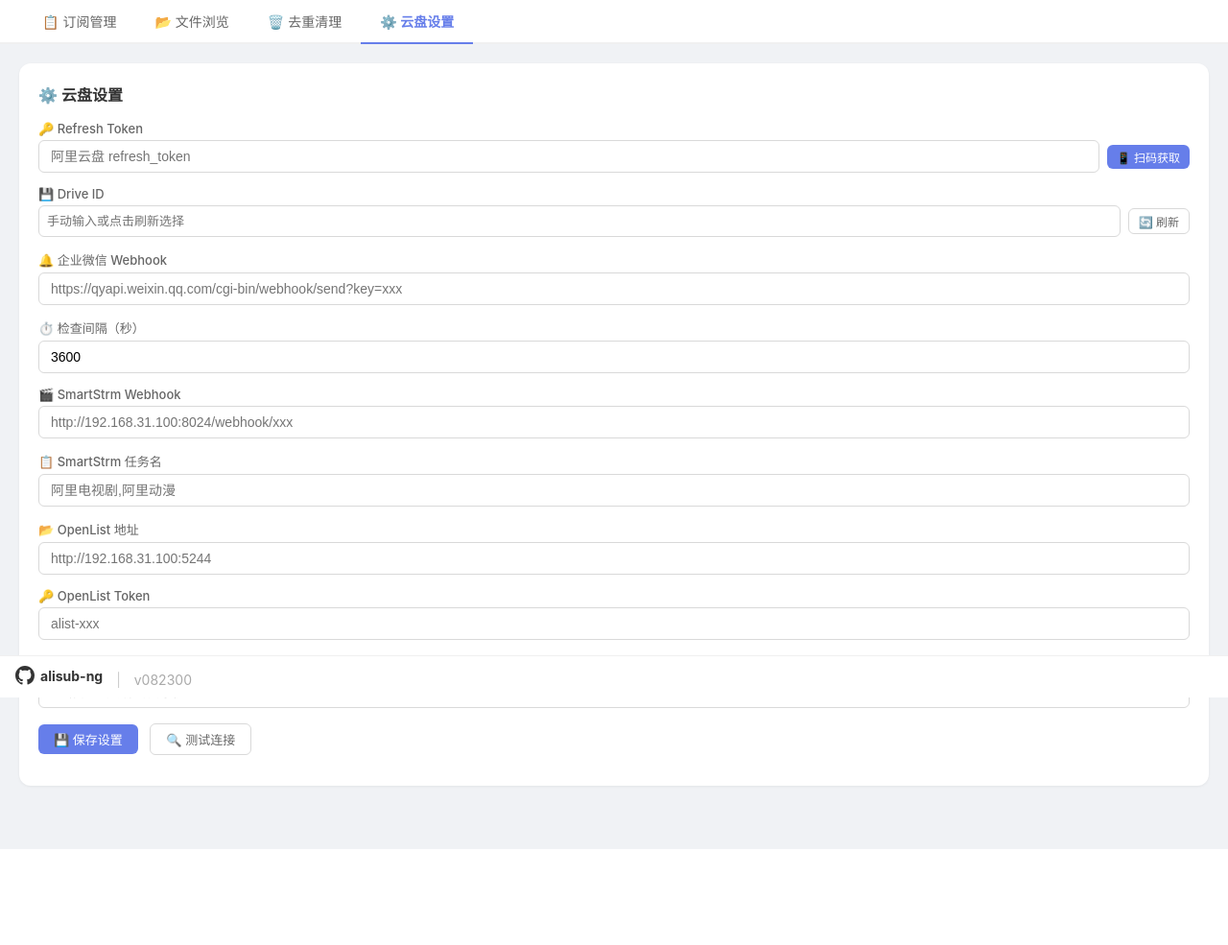
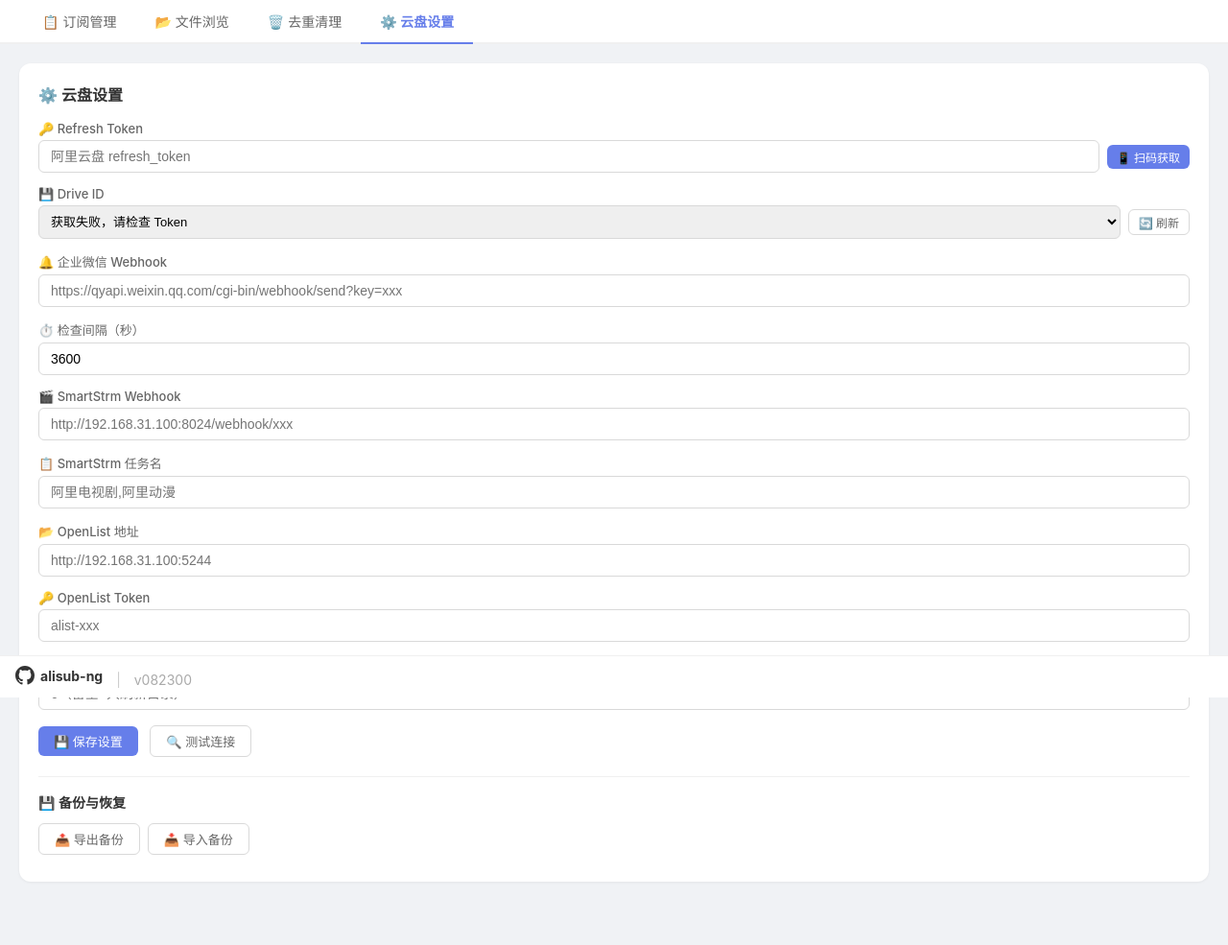
Before and after one commit to liwei9804/alisub-ng, a Flask app: page / in a window 1280 px wide, after a click on "⚙️ 云盘设置". Shown: the part 73-1058 px from the top of the page at 96% size. Before the commit the page ends 958 px from the top, so only its background shows below. Run offline with Flask 3, Linux system fonts and the light colour scheme; the visitor is signed in with stand-in values (Sample User, id 1); data that the repository does not hold is empty; some libraries are stand-ins or nearby versions.

Commit message:
feat: 备份导出/导入功能；Drive ID下拉框默认资源盘；修复资源盘列表不显示

```diff
--- a/app.py
+++ b/app.py
@@ -477,6 +477,78 @@ def api_test_settings():
         return jsonify({"code": -1, "msg": str(e)})
 
 
+# ─── 备份导出/导入 ──────────────────────────────────────
+
+@app.route("/api/backup/export")
+@login_required
+def api_backup_export():
+    """导出所有配置和订阅数据"""
+    import json, io, csv
+    from datetime import datetime
+    s = load_settings()
+    # 读取订阅数据
+    conn = sqlite3.connect(ALISUB_DB)
+    conn.row_factory = sqlite3.Row
+    subs = [dict(row) for row in conn.execute("SELECT * FROM ali_subscribe ORDER BY id").fetchall()]
+    records = [dict(row) for row in conn.execute("SELECT * FROM ali_record ORDER BY id").fetchall()]
+    config = {row["key"]: row["value"] for row in conn.execute("SELECT * FROM alisub_config").fetchall()}
+    conn.close()
+    backup = {
+        "version": "alisub-ng",
+        "exported_at": datetime.now().isoformat(),
+        "settings": s,
+        "subscriptions": subs,
+        "records": records,
+        "config": config,
+    }
+    return jsonify({"code": 0, "data": backup})
+
+
+@app.route("/api/backup/import", methods=["POST"])
+@login_required
+def api_backup_import():
+    """导入备份数据"""
+    data = request.json
+    if not data or data.get("version") != "alisub-ng":
+        return jsonify({"code": -1, "msg": "无效的备份文件"})
+    # 恢复 settings.json
+    settings = data.get("settings", {})
+    if settings:
+        save_settings(settings)
+    # 恢复数据库
+    conn = sqlite3.connect(ALISUB_DB)
+    try:
+        # 导入订阅
+        subs = data.get("subscriptions", [])
+        if subs:
+            conn.execute("DELETE FROM ali_subscribe")
+            for sub in subs:
+                cols = ", ".join(sub.keys())
+                placeholders = ", ".join(["?"] * len(sub))
+                conn.execute(f"INSERT INTO ali_subscribe ({cols}) VALUES ({placeholders})", list(sub.values()))
+        # 导入转存记录
+        records = data.get("records", [])
+        if records:
+            conn.execute("DELETE FROM ali_record")
+            for rec in records:
+                cols = ", ".join(rec.keys())
+                placeholders = ", ".join(["?"] * len(rec))
+                conn.execute(f"INSERT INTO ali_record ({cols}) VALUES ({placeholders})", list(rec.values()))
+        # 导入配置
+        config = data.get("config", {})
+        if config:
+            conn.execute("DELETE FROM alisub_config")
+            for k, v in config.items():
+                conn.execute("INSERT INTO alisub_config (key, value) VALUES (?, ?)", (k, v))
+        conn.commit()
+    except Exception as e:
+        conn.rollback()
+        return jsonify({"code": -1, "msg": f"导入失败: {str(e)}"})
+    finally:
+        conn.close()
+    return jsonify({"code": 0, "msg": f"导入成功：{len(subs)} 个订阅，{len(records)} 条记录"})
+
+
 @app.route("/api/drives")
 @login_required
 def api_drives():
@@ -509,13 +581,20 @@ def api_drives():
                 seen.add(d1["drive_id"])
         except:
             pass
-        # 资源盘：优先用 settings 里用户选择的 drive_id
+        # 资源盘：收集所有可能的资源盘 ID
         candidate_ids = []
         if s.get("drive_id") and s["drive_id"] not in seen:
             candidate_ids.append(s["drive_id"])
-        # 也试试 token 里的 resource_drive_id
         if td.get("resource_drive_id") and td["resource_drive_id"] not in seen:
             candidate_ids.append(td["resource_drive_id"])
+        # 补充：直接尝试所有 drive_id（除了已添加的备份盘）
+        for did in td.get("drive_ids", []):
+            if did not in seen and did not in candidate_ids:
+                candidate_ids.append(did)
+        # 如果还是没找到，直接用已知的资源盘 ID 试一下
+        KNOWN_RESOURCE_DRIVE = "840490182"
+        if KNOWN_RESOURCE_DRIVE not in seen and KNOWN_RESOURCE_DRIVE not in candidate_ids:
+            candidate_ids.append(KNOWN_RESOURCE_DRIVE)
         for rid in candidate_ids:
             try:
                 r2 = requests.post("https://api.aliyundrive.com/v2/drive/get", json={"drive_id": rid}, headers=headers, timeout=15)
--- a/templates/index.html
+++ b/templates/index.html
@@ -144,8 +144,9 @@ tr:hover{background:#f9f9ff}
       </div>
       <div class="form-group"><label>💾 Drive ID</label>
         <div style="display:flex;gap:8px;align-items:center">
-          <input type="text" id="cfgDriveId" list="driveList" style="flex:1;padding:8px;border:1px solid #d9d9d9;border-radius:6px;font-size:13px" placeholder="手动输入或点击刷新选择">
-          <datalist id="driveList"></datalist>
+          <select id="cfgDriveId" style="flex:1;padding:8px;border:1px solid #d9d9d9;border-radius:6px;font-size:13px">
+            <option value="">请先点击刷新获取云盘列表</option>
+          </select>
           <button class="btn btn-outline btn-sm" onclick="loadDrives()">🔄 刷新</button>
         </div>
         <div id="driveInfo" style="font-size:12px;color:#999;margin-top:4px">填入 Token 后点刷新获取云盘列表，或手动输入资源盘 Drive ID</div>
@@ -162,6 +163,15 @@ tr:hover{background:#f9f9ff}
         <button class="btn btn-outline" onclick="testToken()" style="margin-left:8px">🔍 测试连接</button>
       </div>
       <div id="settingsMsg" style="margin-top:12px;font-size:13px"></div>
+      <div style="margin-top:20px;padding-top:16px;border-top:1px solid #f0f0f0">
+        <div style="font-size:14px;font-weight:600;margin-bottom:12px">💾 备份与恢复</div>
+        <div style="display:flex;gap:8px;flex-wrap:wrap">
+          <button class="btn btn-outline" onclick="exportBackup()">📤 导出备份</button>
+          <button class="btn btn-outline" onclick="document.getElementById('importFile').click()">📥 导入备份</button>
+          <input type="file" id="importFile" accept=".json" style="display:none" onchange="importBackup(this)">
+        </div>
+        <div id="backupMsg" style="margin-top:8px;font-size:12px;color:#999"></div>
+      </div>
     </div>
   </div>
 </div>
@@ -542,10 +552,10 @@ function loadSettings(){
 
 function loadDrives(selectedId){
   fetch('/api/drives').then(function(r){return r.json();}).then(function(d){
-    var dl=document.getElementById('driveList');
-    var inp=document.getElementById('cfgDriveId');
-    dl.innerHTML='';
+    var sel=document.getElementById('cfgDriveId');
+    sel.innerHTML='<option value="">-- 请选择云盘 --</option>';
     if(d.code===0&&d.data.length){
+      var defaultId = selectedId || '840490182';  // 默认选中资源盘
       d.data.forEach(function(drive){
         var opt=document.createElement('option');
         opt.value=drive.drive_id;
@@ -554,12 +564,12 @@ function loadDrives(selectedId){
         var usedStr=used>=1?used.toFixed(2)+' TB':(drive.used_size/1073741824).toFixed(2)+' GB';
         var totalStr=total>=1?total.toFixed(2)+' TB':(drive.total_size/1073741824).toFixed(2)+' GB';
         opt.textContent=drive.drive_name+' ('+drive.drive_id+') - '+usedStr+' / '+totalStr;
-        dl.appendChild(opt);
-        if(drive.drive_id===selectedId) inp.value=drive.drive_id;
+        sel.appendChild(opt);
+        if(drive.drive_id===defaultId) sel.value=drive.drive_id;
       });
-      document.getElementById('driveInfo').textContent='选择要使用的云盘，或手动输入资源盘 Drive ID';
+      document.getElementById('driveInfo').textContent='选择要使用的云盘';
     } else {
-      dl.innerHTML='<option value="">获取失败，请检查 Token</option>';
+      sel.innerHTML='<option value="">获取失败，请检查 Token</option>';
       document.getElementById('driveInfo').textContent='';
     }
   }).catch(function(){
@@ -568,9 +578,10 @@ function loadDrives(selectedId){
 }
 
 function saveSettings(){
+  var driveId = document.getElementById('cfgDriveId').value || '840490182';  // 默认资源盘
   var data={
     token: document.getElementById('cfgToken').value,
-    drive_id: document.getElementById('cfgDriveId').value,
+    drive_id: driveId,
     webhook: document.getElementById('cfgWebhook').value,
     interval: parseInt(document.getElementById('cfgInterval').value)||3600,
     strm_webhook: document.getElementById('cfgStrmWebhook').value,
@@ -594,6 +605,48 @@ function testToken(){
     }
     else document.getElementById('settingsMsg').innerHTML='<span style="color:#ff4d4f">❌ 连接失败: '+esc(d.msg)+'</span>';
   }).catch(function(){ document.getElementById('settingsMsg').innerHTML='<span style="color:#ff4d4f">❌ 请求失败</span>'; });
+}
+
+// ─── 备份导出/导入 ──────────────────────────────────────
+
+function exportBackup(){
+  document.getElementById('backupMsg').textContent='正在导出...';
+  fetch('/api/backup/export').then(function(r){return r.json();}).then(function(d){
+    if(d.code!==0){ document.getElementById('backupMsg').textContent='❌ 导出失败: '+d.msg; return; }
+    var blob=new Blob([JSON.stringify(d.data,null,2)],{type:'application/json'});
+    var url=URL.createObjectURL(blob);
+    var a=document.createElement('a');
+    var ts=new Date().toISOString().replace(/[:.]/g,'-').slice(0,19);
+    a.href=url; a.download='alisub-ng-backup-'+ts+'.json';
+    a.click(); URL.revokeObjectURL(url);
+    document.getElementById('backupMsg').innerHTML='<span style="color:#52c41a">✅ 导出成功</span>';
+  }).catch(function(){ document.getElementById('backupMsg').textContent='❌ 网络错误'; });
+}
+
+function importBackup(input){
+  if(!input.files||!input.files[0]) return;
+  var file=input.files[0];
+  if(!confirm('⚠️ 导入备份会覆盖当前所有配置和订阅数据，确定继续？')){ input.value=''; return; }
+  document.getElementById('backupMsg').textContent='正在导入...';
+  var reader=new FileReader();
+  reader.onload=function(e){
+    try{
+      var data=JSON.parse(e.target.result);
+      fetch('/api/backup/import',{method:'POST',headers:{'Content-Type':'application/json'},body:JSON.stringify(data)})
+        .then(function(r){return r.json();}).then(function(d){
+          if(d.code===0){
+            document.getElementById('backupMsg').innerHTML='<span style="color:#52c41a">✅ '+esc(d.msg)+'</span>';
+            showToast('✅ 导入成功，刷新页面生效',true);
+          } else {
+            document.getElementById('backupMsg').innerHTML='<span style="color:#ff4d4f">❌ '+esc(d.msg)+'</span>';
+          }
+        }).catch(function(){ document.getElementById('backupMsg').textContent='❌ 网络错误'; });
+    }catch(err){
+      document.getElementById('backupMsg').textContent='❌ 文件格式错误';
+    }
+  };
+  reader.readAsText(file);
+  input.value='';
 }
 
 // 切换到设置 tab 时自动加载
```
